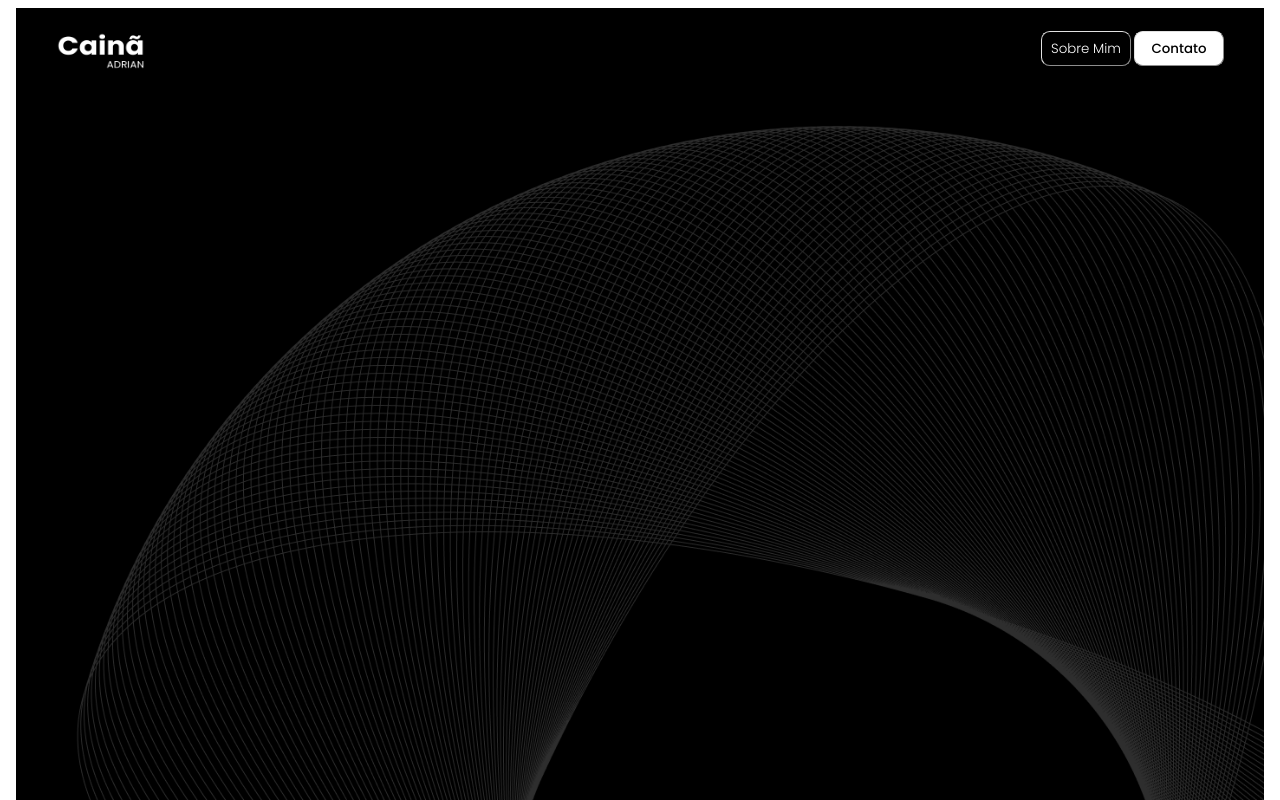
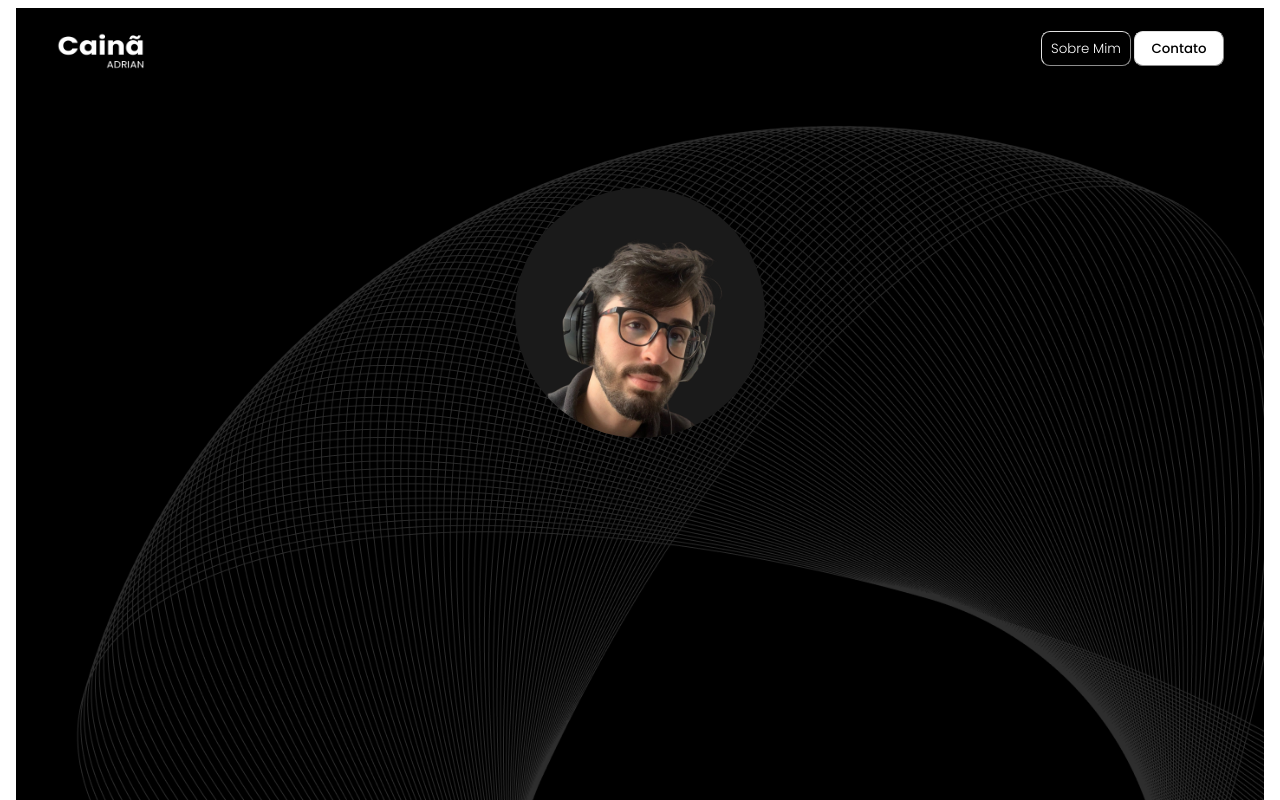
Before and after one commit to adrianmuniz/Portifolio-Dev, an Angular app: page / in a window 1280 px wide. Shown: the top 800 px of the page. Built offline with nearby package versions, Linux system fonts and the light colour scheme.

Commit message:
Foto de Perfil - Home

```diff
--- a/src/app/components/home/home.component.css
+++ b/src/app/components/home/home.component.css
@@ -25,3 +25,22 @@
     height: 40px;
     background-color: black;
 }
+
+.me {
+    position: absolute;
+    top: 180px;
+    border-radius: 50%;
+    background-color: #1A1A1A;
+    width: 250PX;
+    height: 250PX;
+    display: flex;
+    justify-content: center;
+    align-items: center;
+    overflow: hidden;
+}
+
+.meImage {
+    margin-right: -20px;
+    margin-top: 55px;
+    object-fit: contain;
+}
--- a/src/app/components/home/home.component.html
+++ b/src/app/components/home/home.component.html
@@ -9,9 +9,12 @@
     <div class="container">
         <img ngSrc="./assets/background.png" priority width="1264.98" height="1964.98" class="background-image"/>
         <div class="nav-bar">
-            <img ngSrc="./assets/cainaAdrian.png" width="90" height="50" class="logoName"/>
-            <!-- <p class="poppins-semibold">Cainã</p> -->
+            <img ngSrc="./assets/logo.png" width="90" height="50"/>
             <app-nav-bar></app-nav-bar>
+        </div>
+
+        <div class="me">
+           <img ngSrc="./assets/me.png" width="850" height="450" sizes="100" class="meImage"/>
         </div>
     </div>
 </body>
```
Also changed, not shown: src/assets/logo.png (renamed from src/assets/cainaAdrian.png), src/assets/me.png (added).
